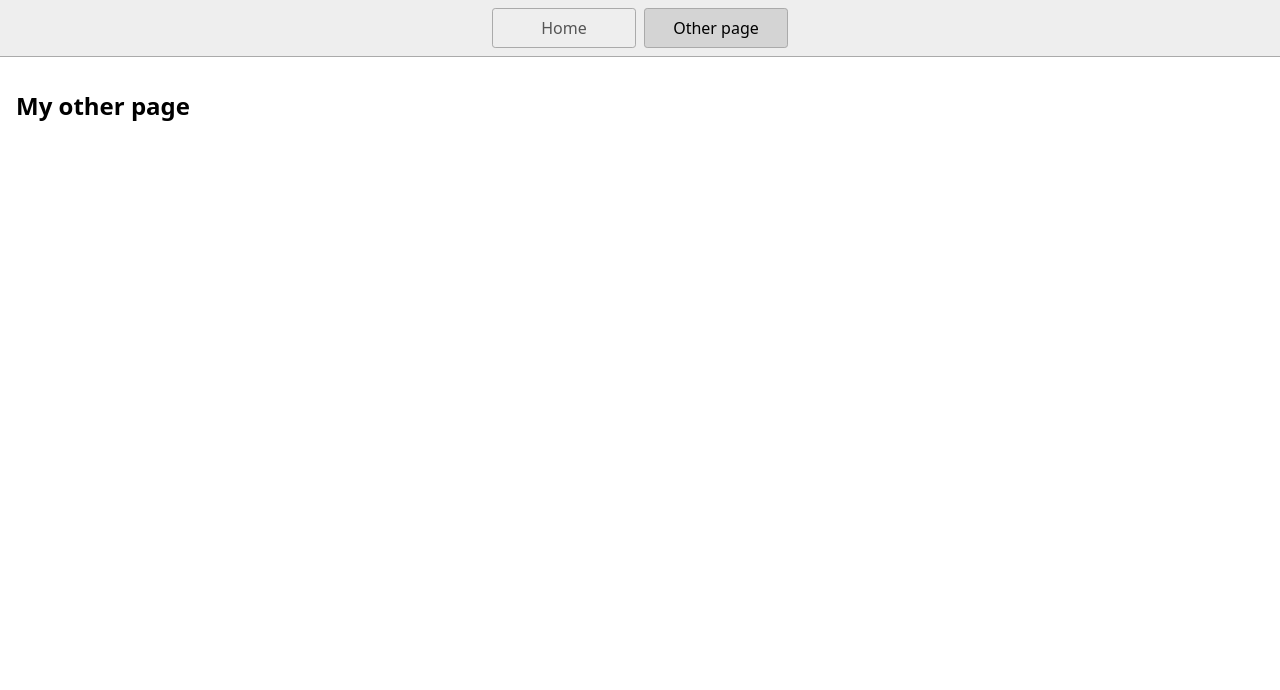
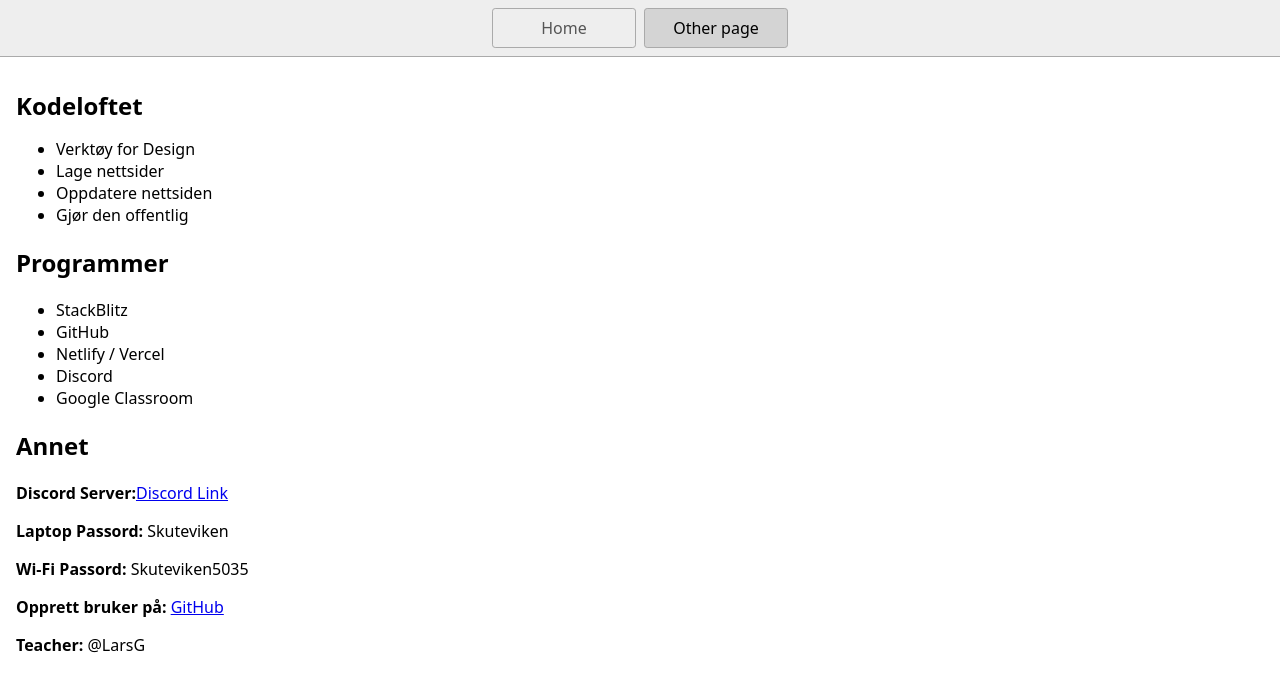
Before and after one commit to siljeangelvik/kodeloftet-starters-stackblitz, a website: page page2.html in a window 1280 px wide. Drawn offline with Linux system fonts and the light colour scheme.

Commit message:
Initial Commit: Edited "Other Page"/page2.html

```diff
--- a/page2.html
+++ b/page2.html
@@ -13,7 +13,27 @@
       <a href="/page2.html" aria-current="page">Other page</a>
     </nav>
     <main>
-      <h1>My other page</h1>
+      <h1>Kodeloftet</h1>
+      <ul>
+        <li>Verktøy for Design</li>
+        <li>Lage nettsider</li>
+        <li>Oppdatere nettsiden</li>
+        <li>Gjør den offentlig</li>
+      </ul>
+      <h2>Programmer</h2>
+      <ul>
+        <li>StackBlitz</li>
+        <li>GitHub</li>
+        <li>Netlify / Vercel</li>
+        <li>Discord</li>
+        <li>Google Classroom</li>
+      </ul>
+      <h2>Annet</h2>
+      <p><strong>Discord Server:</strong><a href="https://discord.gg/S7GShcKW">Discord Link</a></p>
+      <p><strong>Laptop Passord:</strong> Skuteviken</p>
+      <p><strong>Wi-Fi Passord:</strong> Skuteviken5035</p>
+      <p><strong>Opprett bruker på:</strong> <a href="https://github.com/">GitHub</a></p>
+      <p><strong>Teacher:</strong> @LarsG</p>
     </main>
   </body>
 </html>
```
Also changed, not shown: 1 other file.
